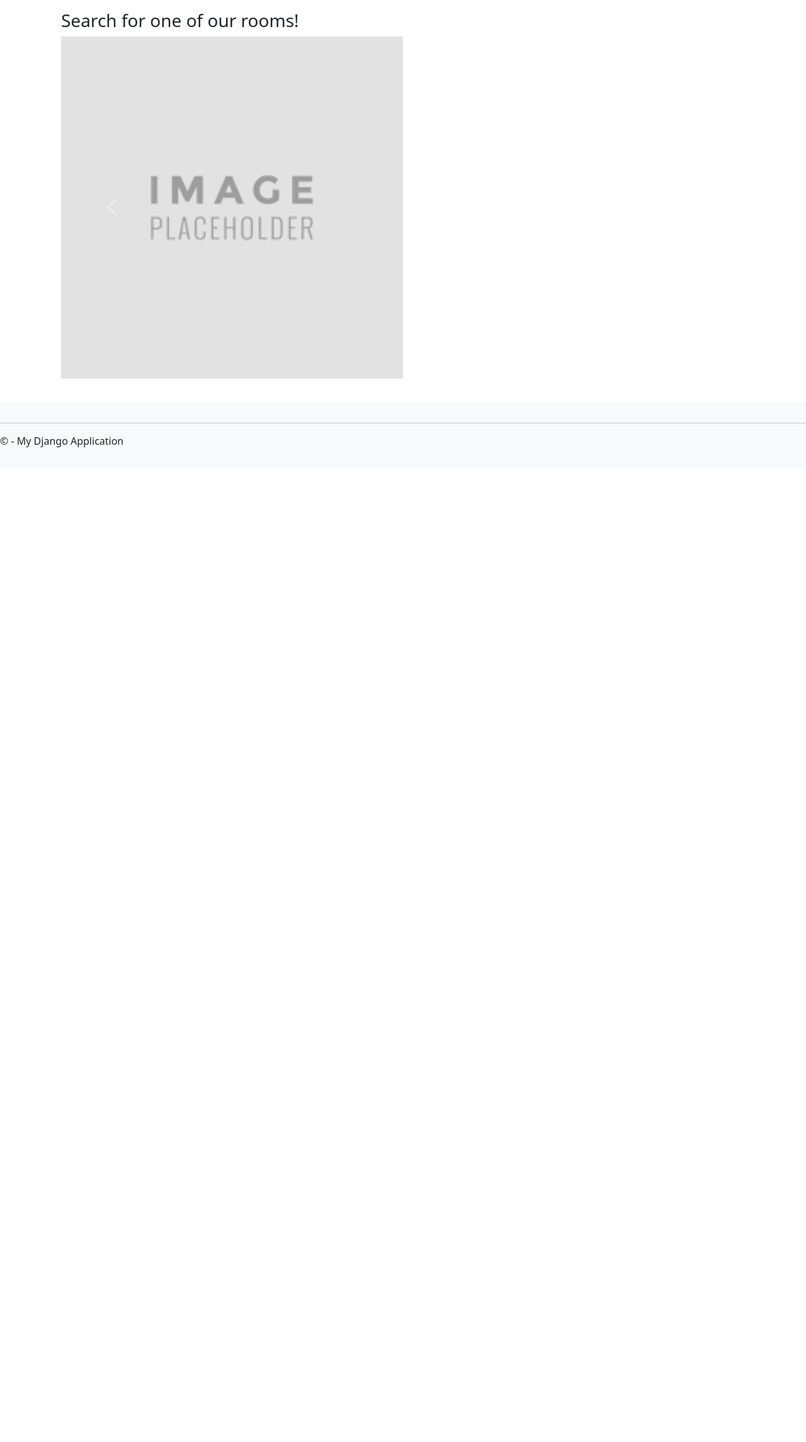
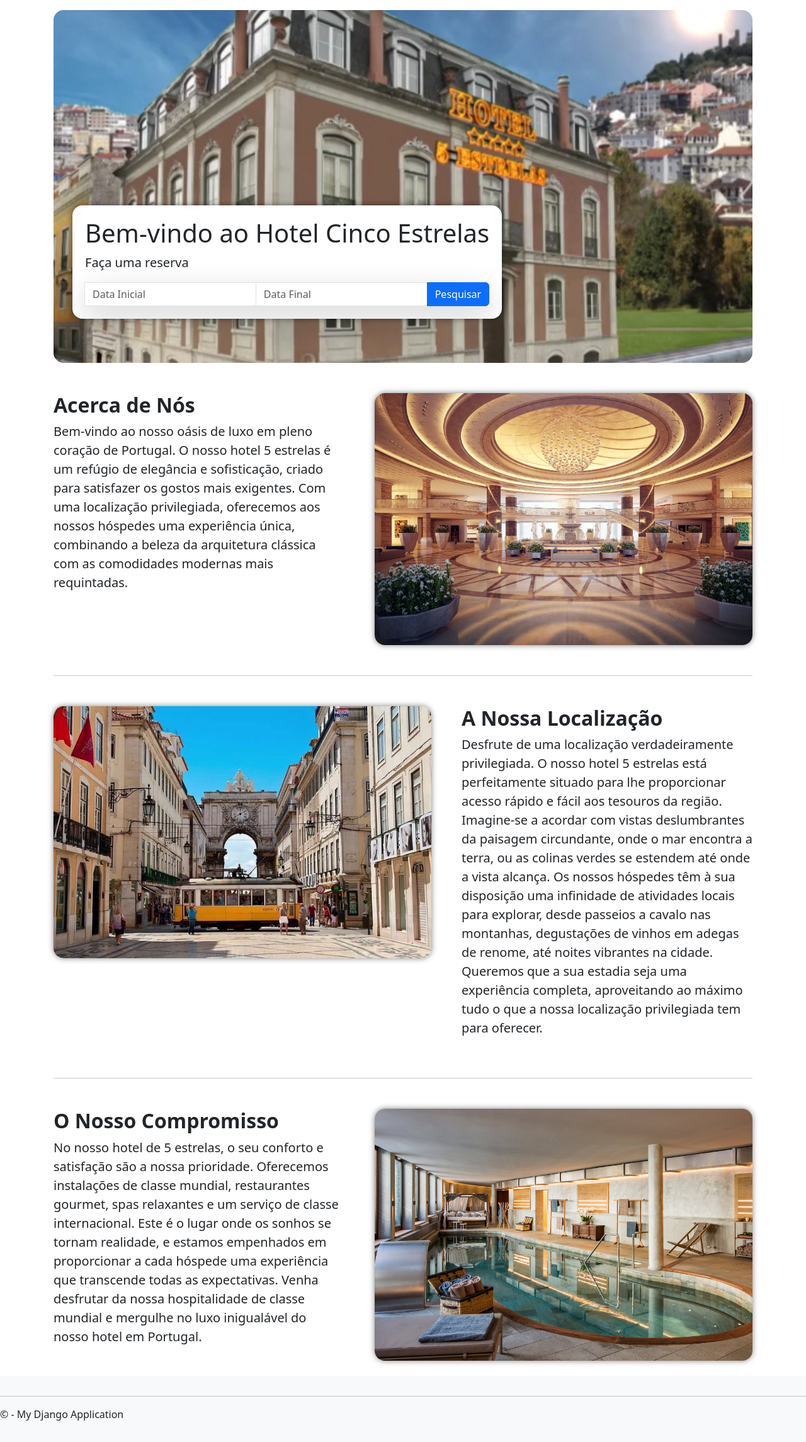
Before and after one commit to pdPinho/Hotel-Cinco-Estrelas, a Django app: page / in a window 1280 px wide. Shown: the part 56-2345 px from the top of the page at 63% size. Before the commit the page ends 766 px from the top, so only its background shows below. Run offline with Django 4.2, Linux system fonts and the light colour scheme; some libraries are stand-ins or nearby versions.

Commit message:
Revert mistake

```diff
--- a/mysite/app/templates/index.html
+++ b/mysite/app/templates/index.html
@@ -11,32 +11,76 @@
         <p><a href='/functionalities/admin/reviews'>view reviews</a></p>
     {% endif %}
 
-    <section class="container">
+    <div class="mb-4">
+        <img src="{% static 'images/HotelCincoEstrelas.png' %}" alt="Hotel Cinco Estrelas"
+             class="object-fit-cover rounded-4 home-img">
 
-        <h3>Search for one of our rooms!</h1>
+        <div class="d-block awful">
+            <h1 class="text-left">Bem-vindo ao Hotel Cinco Estrelas</h1>
+            <p class="lead">Faça uma reserva</p>
+            <form method="POST" class="input-group shadow-lg">
+                {% csrf_token %}
+                <input type="text" class="form-control" placeholder="Data Inicial">
+                <input type="text" class="form-control" placeholder="Data Final">
+                <button type="submit" class="btn btn-primary">Pesquisar</button>
+            </form>
+        </div>
 
-        <div id="carouselExampleIndicators" class="carousel slide" data-bs-ride="carousel">
-            <div class="carousel-inner">
-              <div class="carousel-item active">
-                <img src="../static/images/Untitled.png" class="d-block w-50" alt="...">
-              </div>
-              <div class="carousel-item">
-                <img src="../static/images/Untitled.png" class="d-block w-50" alt="...">
-              </div>
-              <div class="carousel-item">
-                <img src="../static/images/Untitled.png" class="d-block w-50" alt="...">
-              </div>
+        <div class="d-flex flex-row my-5">
+            <div>
+                <h2 class="fw-semibold">Acerca de Nós</h2>
+                <p class="lead">
+                    Bem-vindo ao nosso oásis de luxo em pleno coração de Portugal. O nosso hotel 5 estrelas é um refúgio
+                    de
+                    elegância e sofisticação, criado para satisfazer os gostos mais exigentes. Com uma localização
+                    privilegiada,
+                    oferecemos aos nossos hóspedes uma experiência única, combinando a beleza da arquitetura clássica
+                    com as
+                    comodidades modernas mais requintadas.
+                </p>
             </div>
-            <button class="carousel-control-prev" type="button" data-bs-target="#carouselExampleIndicators" data-bs-slide="prev">
-              <span class="carousel-control-prev-icon" aria-hidden="true"></span>
-              <span class="visually-hidden">Previous</span>
-            </button>
-            <button class="carousel-control-next" type="button" data-bs-target="#carouselExampleIndicators" data-bs-slide="next">
-              <span class="carousel-control-next-icon" aria-hidden="true"></span>
-              <span class="visually-hidden">Next</span>
-            </button>
-          </div>
-
-    </section>
+            <img src="{% static 'images/entrance.jpg' %}" alt="Hotel Entrance" class="about-img ms-5">
+        </div>
+        <hr/>
+        <div class="d-flex flex-row my-5">
+            <img src="{% static 'images/lisbon.jpg' %}" alt="Lisbon Center" class="about-img me-5">
+            <div>
+                <h2 class="fw-semibold">A Nossa Localização</h2>
+                <p class="lead">
+                    Desfrute de uma localização verdadeiramente privilegiada. O nosso hotel 5 estrelas está
+                    perfeitamente
+                    situado para lhe proporcionar acesso rápido e fácil aos tesouros da região. Imagine-se a acordar com
+                    vistas
+                    deslumbrantes da paisagem circundante, onde o mar encontra a terra, ou as colinas verdes se estendem
+                    até
+                    onde a vista alcança. Os nossos hóspedes têm à sua disposição uma infinidade de atividades locais
+                    para
+                    explorar, desde passeios a cavalo nas montanhas, degustações de vinhos em adegas de renome, até
+                    noites
+                    vibrantes na cidade. Queremos que a sua estadia seja uma experiência completa, aproveitando ao
+                    máximo tudo o
+                    que a nossa localização privilegiada tem para oferecer.
+                </p>
+            </div>
+        </div>
+        <hr/>
+        <div class="d-flex flex-row mt-5">
+            <div>
+                <h2 class="fw-semibold">O Nosso Compromisso</h2>
+                <p class="lead">
+                    No nosso hotel de 5 estrelas, o seu conforto e satisfação são a nossa prioridade. Oferecemos
+                    instalações de
+                    classe mundial, restaurantes gourmet, spas relaxantes e um serviço de classe internacional. Este é o
+                    lugar
+                    onde os sonhos se tornam realidade, e estamos empenhados em proporcionar a cada hóspede uma
+                    experiência que
+                    transcende todas as expectativas. Venha desfrutar da nossa hospitalidade de classe mundial e
+                    mergulhe no
+                    luxo inigualável do nosso hotel em Portugal.
+                </p>
+            </div>
+            <img src="{% static 'images/pool.jpg' %}" alt="Hotel Pool" class="about-img ms-5">
+        </div>
+    </div>
 
 {% endblock %}
```
